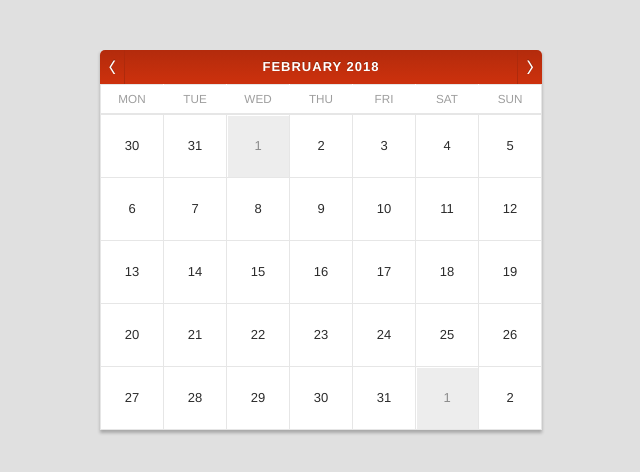
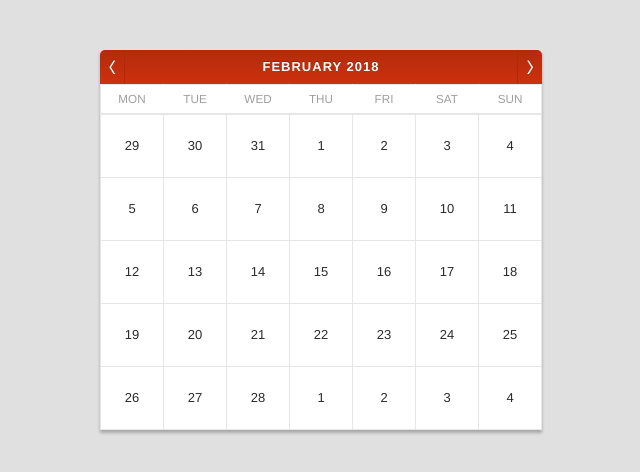
Before and after one commit to kicumkicum/calendar, a React (Create React App) app: page / in a window 1280 px wide. Shown: the top 472 px of the page, without its empty margins (319-959 px from the left). Built offline with nearby package versions, Linux system fonts and the light colour scheme.

Commit message:
Use reducers

```diff
--- a/src/App.js
+++ b/src/App.js
@@ -1,11 +1,11 @@
 import React, { Component } from 'react';
+
 import './App.css';
-
 import DateComponent from './components/date';
 import {Arrow, ArrowType} from './components/arrow';
 import WeekDays from './components/week/week';
 import Month from './components/month/month';
-import * as calendarUtils from './utils/calendar';
+
 
 class App extends Component {
 	render() {
@@ -13,29 +13,16 @@ class App extends Component {
 		return (
 			<div id='cal'>
 				<div className='header'>
-						<Arrow type={ ArrowType.PREV }/>
-						<DateComponent date={ new Date() } locale={ locale }/>
-						<Arrow type={ ArrowType.NEXT }/>
+					<Arrow type={ ArrowType.PREV }/>
+					<DateComponent date={ new Date() } locale={ locale }/>
+					<Arrow type={ ArrowType.NEXT }/>
 				</div>
 				<WeekDays locale={ locale }/>
-				<Month weeksList={calendarUtils.createWeeksList(createStub(), createStub(), createStub(), 2)}/>
+				<Month/>
 			</div>
 		);
 	}
 }
 
-function createStub() {
-	const days = [];
-	for (let i = 0; i < 31; i++) {
-		days.push({
-			day: i + 1,
-			events: [],
-			isToday: i === 0,
-			isBlocked: i === 31
-		});
-	}
-
-	return days;
-}
 
 export default App;
--- a/src/components/arrow.js
+++ b/src/components/arrow.js
@@ -1,5 +1,7 @@
 import React, {Component} from 'react';
 import {connect} from 'react-redux';
+
+import {monthActionType} from '../reducers/month';
 
 
 const ArrowComponent = class extends Component {
@@ -43,6 +45,7 @@ const ArrowType = {
 	PREV: 'prev'
 };
 
+
 const Arrow = connect(
 	(state) => ({}),
 	(dispatch) => ({
@@ -50,8 +53,9 @@ const Arrow = connect(
 		 * @param {ArrowType} type
 		 */
 		onArrowClick: (type) => {
-			dispatch({type: 'PRESS_ARROW', payload: type})
+			dispatch({type: monthActionType.PRESS_ARROW, payload: type})
 		}
 	}))(ArrowComponent);
 
+
 export { Arrow, ArrowType };
--- a/src/components/date.js
+++ b/src/components/date.js
@@ -1,4 +1,5 @@
 import React from 'react';
+import {connect} from 'react-redux';
 
 
 /**
@@ -7,7 +8,7 @@ import React from 'react';
  *      locale: string
  * }} props
  */
-export default (props) => {
+const DateComponent = (props) => {
 	const year = props.date.getFullYear();
 	let month = props.date.toLocaleString(props.locale, { month: 'long' });
 	month = month[0].toUpperCase() + month.substr(1);
@@ -16,3 +17,24 @@ export default (props) => {
 		<span className='month-year' id='label'> {`${month} ${year}`} </span>
 	);
 };
+
+
+/**
+ * @param {Object} state
+ * @return {Date}
+ */
+const changeDate = (state) => {
+	const monthObject = state.month.selectedMonth;
+	const year = monthObject.year;
+	const month = monthObject.month;
+
+	return new Date(year, month, 1);
+};
+
+
+export default connect(
+	(state) => ({
+		date: changeDate(state)
+	}),
+	(dispatch) => ({})
+)(DateComponent);
--- a/src/components/month/day.js
+++ b/src/components/month/day.js
@@ -9,11 +9,11 @@ import DayType from '../../structs/day';
  * @return {*}
  */
 const Day = (props) => {
-	const { day, events, isToday, isBlocked } = props;
+	const { date, events, isToday, isBlocked } = props;
 	const classes = `${isBlocked ? 'nil' : ''} ${isToday ? 'today' : ''}`;
 
 	return (
-		<td className={classes} >{day}</td>
+		<td className={classes} >{date}</td>
 	);
 };
 
--- a/src/components/month/month.js
+++ b/src/components/month/month.js
@@ -1,6 +1,8 @@
 import React from 'react';
 import DayType from '../../structs/day';
 import Week from './week';
+import {connect} from 'react-redux';
+import * as calendarUtils from '../../utils/calendar';
 
 
 /**
@@ -9,7 +11,7 @@ import Week from './week';
  * }} props
  * @return {*}
  */
-export default (props) => {
+const Month = (props) => {
 	return (
 		<div id='cal-frame'>
 			<table className='curr'>
@@ -19,4 +21,18 @@ export default (props) => {
 			</table>
 		</div>
 	);
-}
+};
+
+export default connect(
+	(state) => {
+		const currentMonth = state.month.selectedMonth.days;
+		const prevMonth = state.month.prevMonth.days;
+		const nextMonth = state.month.nextMonth.days;
+		const weeksList = calendarUtils.createWeeksList(currentMonth, prevMonth, nextMonth, currentMonth[0].weekDay);
+
+		return {
+			weeksList
+		}
+	},
+	(dispatch) => ({})
+)(Month);
--- a/src/components/month/week.js
+++ b/src/components/month/week.js
@@ -11,6 +11,7 @@ import {Day} from './day';
 export default (props) => {
 	return (
 		<tr>
+			{console.log('component week', props)}
 			{props.days.map((day, i) => (<Day {...day} key={i}/>))}
 		</tr>
 	);
--- a/src/utils/calendar.js
+++ b/src/utils/calendar.js
@@ -2,11 +2,12 @@
  * @param {Array<DayType>} currentMonth
  * @param {Array<DayType>} prevMonth
  * @param {Array<DayType>} nextMonth
- * @param {number} monthStartDay
+ * @param {WeekDays} _monthStartDay
  * @return {Array<Array<DayType>>}
  */
-const createWeeksList = (currentMonth, prevMonth, nextMonth, monthStartDay) => {
+const createWeeksList = (currentMonth, prevMonth, nextMonth, _monthStartDay) => {
 	const weeksData = [];
+	const monthStartDay = WeekDaysMap.indexOf(_monthStartDay);
 	let j = 0;
 
 	currentMonth.forEach((day, i) => {
```
